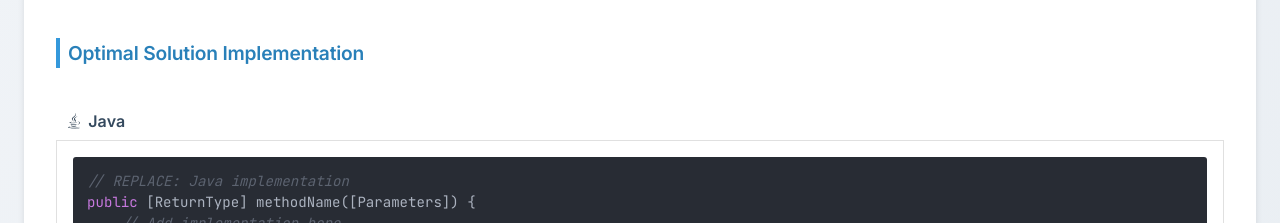
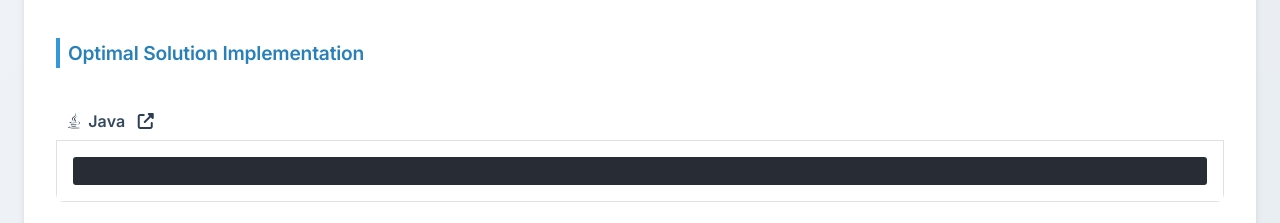
Before and after one commit to vladflore/alg-prb-solving, a website: page cheat_sheet_template.html in a window 1280 px wide. Shown: the part 1555-1778 px from the top of the page. Drawn offline with nearby package versions, Linux system fonts and the light colour scheme.

Commit message:
Update template

```diff
--- a/cheat_sheet_template.html
+++ b/cheat_sheet_template.html
@@ -418,16 +418,13 @@
   </head>
   <body>
     <div class="container">
-      <!-- REPLACE: Problem title -->
       <h1>[Problem Name]</h1>
 
       <div class="content-grid">
         <div class="main-content">
-          <!-- SECTION 1: Problem Description -->
           <div class="section">
             <h2>Problem</h2>
             <div class="problem-box">
-              <!-- REPLACE: Problem statement with parameters, constraints, and examples -->
               [Problem statement goes here. Include:]
               <br /><br />
               • Input parameters and their types<br />
@@ -440,12 +437,10 @@
             </div>
           </div>
 
-          <!-- SECTION 2: Solutions Overview -->
           <div class="section">
             <h2>Solutions</h2>
 
             <div class="solutions-grid">
-              <!-- Suboptimal Solutions Column -->
               <div class="solution-column">
                 <h3
                   style="
@@ -470,7 +465,6 @@
                     font-size: 0.9rem;
                   "
                 >
-                  <!-- REPLACE: List suboptimal approaches -->
                   <p style="margin-bottom: 0.5rem">
                     <strong>1. [Approach Name]</strong><br />
                     [Brief description of the approach and why it's suboptimal]
@@ -485,11 +479,9 @@
                     <strong>2. [Approach Name]</strong><br />
                     [Brief description of the approach and why it's suboptimal]
                   </p>
-                  <!-- ADD MORE as needed -->
                 </div>
               </div>
 
-              <!-- Optimal Solution Column -->
               <div class="solution-column">
                 <h3
                   style="
@@ -507,7 +499,6 @@
                   >Optimal Solution
                 </h3>
                 <div class="intuition-box">
-                  <!-- REPLACE: Explain the key insight and intuition -->
                   <p>
                     [Explain the key insight. What makes this approach optimal?
                     Use <span class="highlight">highlighting</span> for key
@@ -521,18 +512,15 @@
                   <p style="margin-top: 0.5rem">
                     <strong>Algorithmic Pattern:</strong>
                     <span class="highlight">[Pattern Name]</span>
-                    <!-- Examples: Two Pointers, Sliding Window, Dynamic Programming, Greedy, etc. -->
                   </p>
                 </div>
               </div>
             </div>
           </div>
 
-          <!-- SECTION 3: Algorithm Steps -->
           <div class="section">
             <h2>Algorithm for Optimal Solution</h2>
             <div class="algorithm-steps">
-              <!-- REPLACE: Step-by-step algorithm -->
               <ol>
                 <li>[Step 1 description]</li>
                 <li>[Step 2 description]</li>
@@ -544,18 +532,14 @@
                   </ul>
                 </li>
                 <li>[Step 4 description]</li>
-                <!-- ADD MORE steps as needed -->
               </ol>
             </div>
           </div>
 
-          <!-- SECTION 4: Edge Cases & Complexity -->
           <div class="solutions-grid">
-            <!-- Edge Cases -->
             <div class="section edge-cases">
               <h2>Edge Cases</h2>
               <ul>
-                <!-- REPLACE: Problem-specific edge cases -->
                 <li>
                   <strong>[Edge case category]:</strong> [How to handle it]
                 </li>
@@ -568,11 +552,9 @@
                 <li>
                   <strong>[Edge case category]:</strong> [How to handle it]
                 </li>
-                <!-- ADD MORE as needed -->
               </ul>
             </div>
 
-            <!-- Complexity Analysis -->
             <div class="section">
               <h2>Complexity</h2>
               <table class="complexity-table">
@@ -584,7 +566,6 @@
                   </tr>
                 </thead>
                 <tbody>
-                  <!-- REPLACE: Add rows for each approach -->
                   <tr>
                     <td>[Approach 1 name]</td>
                     <td>[Time complexity]</td>
@@ -600,71 +581,39 @@
                     <td><strong>[Time complexity]</strong></td>
                     <td><strong>[Space complexity]</strong></td>
                   </tr>
-                  <!-- ADD MORE rows as needed -->
                 </tbody>
               </table>
             </div>
           </div>
         </div>
 
-        <!-- SECTION 5: Code Implementations -->
         <div class="implementation-section">
           <div class="section">
             <h2>Optimal Solution Implementation</h2>
           </div>
 
           <div class="code-implementations-grid">
-            <!-- Java Implementation -->
             <div class="code-block">
-              <div class="code-label"><i class="fab fa-java"></i>Java</div>
-              <pre><code class="language-java">// REPLACE: Java implementation
-public [ReturnType] methodName([Parameters]) {
-    // Add implementation here
-    // Include comments explaining key steps
-
-    return result;
-}</code></pre>
-            </div>
-
-            <!-- Python Implementation -->
-            <div class="code-block">
-              <div class="code-label"><i class="fab fa-python"></i>Python</div>
-              <pre><code class="language-python"># REPLACE: Python implementation
-def method_name(parameters):
-    """
-    [Brief description]
-
-    Args:
-        param1: [Description]
-        param2: [Description]
-
-    Returns:
-        [Return value description]
-    """
-    # Add implementation here
-    # Include comments explaining key steps
-
-    return result</code></pre>
-            </div>
-
-            <!-- OPTIONAL: Add more language implementations -->
-            <!--
-            <div class="code-block">
-              <div class="code-label"><i class="fab fa-js"></i>JavaScript</div>
-              <pre><code class="language-javascript">// JavaScript implementation
-function methodName(parameters) {
-    // Implementation
-}</code></pre>
+              <div class="code-label">
+                <i class="fab fa-java"></i>Java
+                <a
+                  href=""
+                  target="_blank"
+                  style="
+                    margin-left: 0.5rem;
+                    color: #2980b9;
+                    text-decoration: none;
+                  "
+                  ><i class="fas fa-external-link-alt"></i
+                ></a>
+              </div>
+              <pre><code class="language-java"></code></pre>
             </div>
 
             <div class="code-block">
-              <div class="code-label"><i class="fab fa-cpp"></i>C++</div>
-              <pre><code class="language-cpp">// C++ implementation
-ReturnType methodName(Parameters) {
-    // Implementation
-}</code></pre>
+              <div class="code-label"><i class="fab fa-python"></i>Python</div>
+              <pre><code class="language-python"></code></pre>
             </div>
-            -->
           </div>
         </div>
       </div>
```
